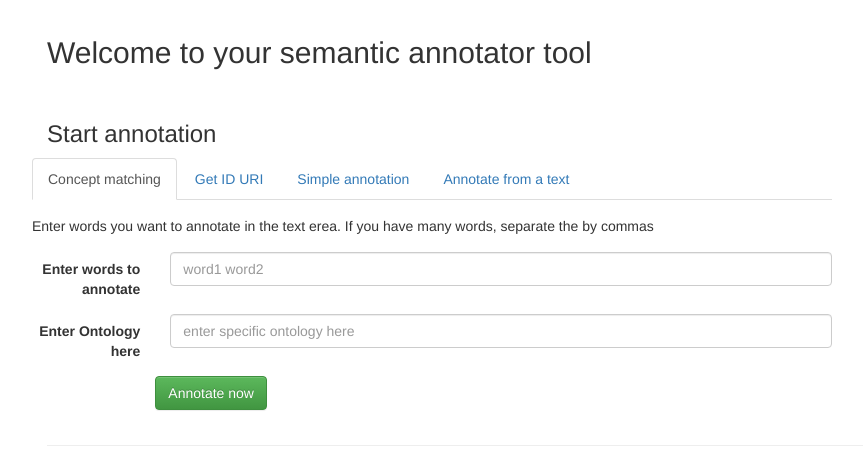
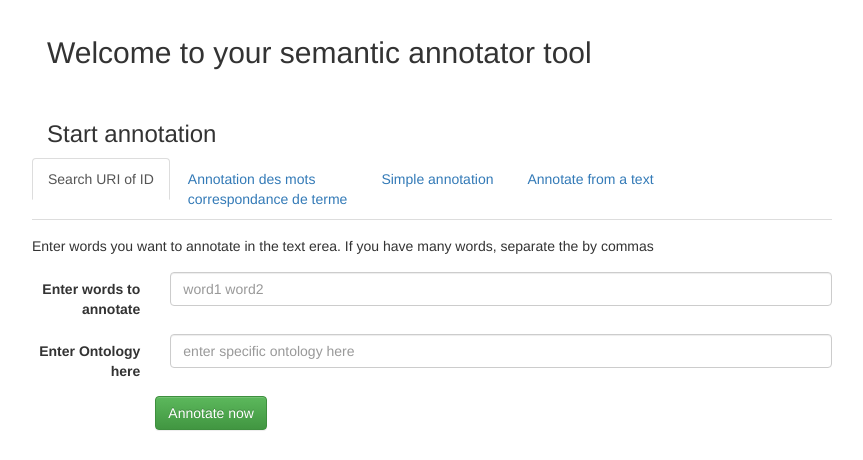
Before and after one commit to sonfack/semankernel, a Flask app: template src/templates/user_stat.html in a window 1280 px wide. Shown: the part 51-511 px from the top of the page, without its empty margins (8-871 px from the left). Run offline with Flask 2, Linux system fonts and the light colour scheme; the template is opened without the code that fills it, so the values that code supplies are empty; some libraries are stand-ins or nearby versions.

Commit message:
Update readme and user interface for more precise information

```diff
--- a/src/templates/home.html
+++ b/src/templates/home.html
@@ -15,10 +15,10 @@
                 <div class="row">
                     <ul class="nav nav-tabs">
                         <li class="active">
-                            <a data-toggle="tab" href="#textmatching" >Concept matching</a>
+                            <a data-toggle="tab" href="#getiduri" role="tab" >Search URI of ID</a>
                         </li>
-                         <li>
-                            <a data-toggle="tab" href="#getiduri" role="tab" >Get ID URI</a>
+                        <li>
+                            <a data-toggle="tab" href="#textmatching" >Annotation des mots<br>correspondance de terme</a>
                         </li>
                         <li>
                             <a data-toggle="tab" href="#simpleannotation" role="tab" >Simple annotation</a>
```
Also changed, not shown: README.md, src/data/src.common.ontology.png (added).
